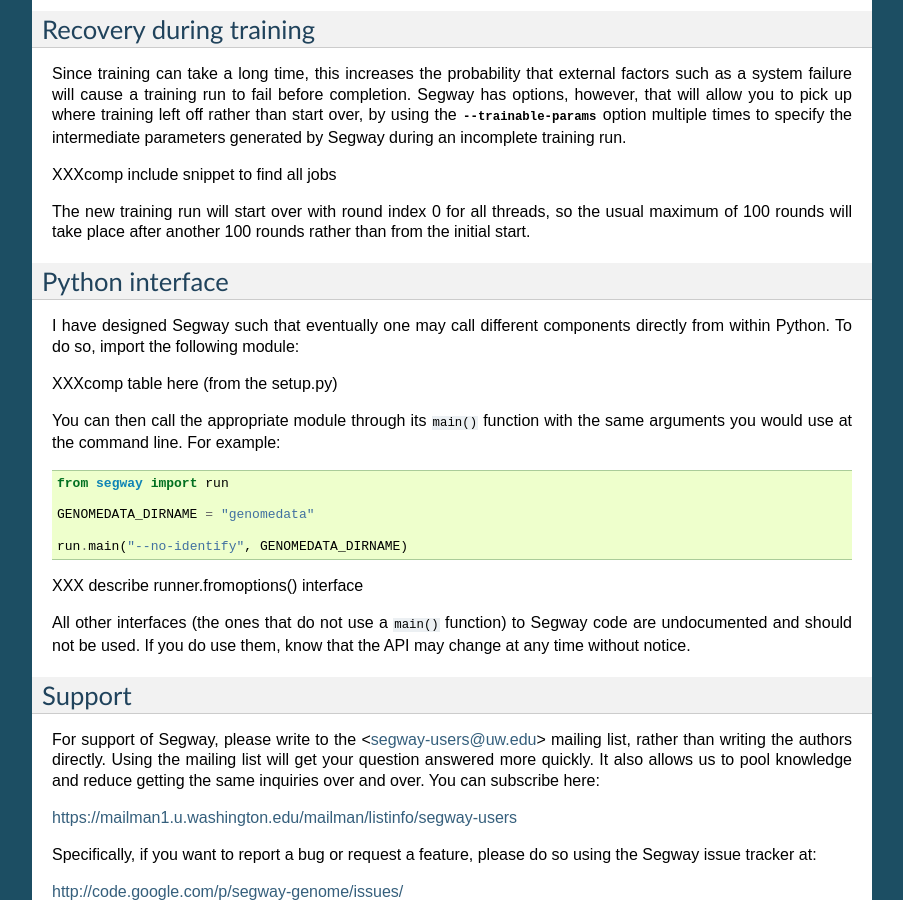
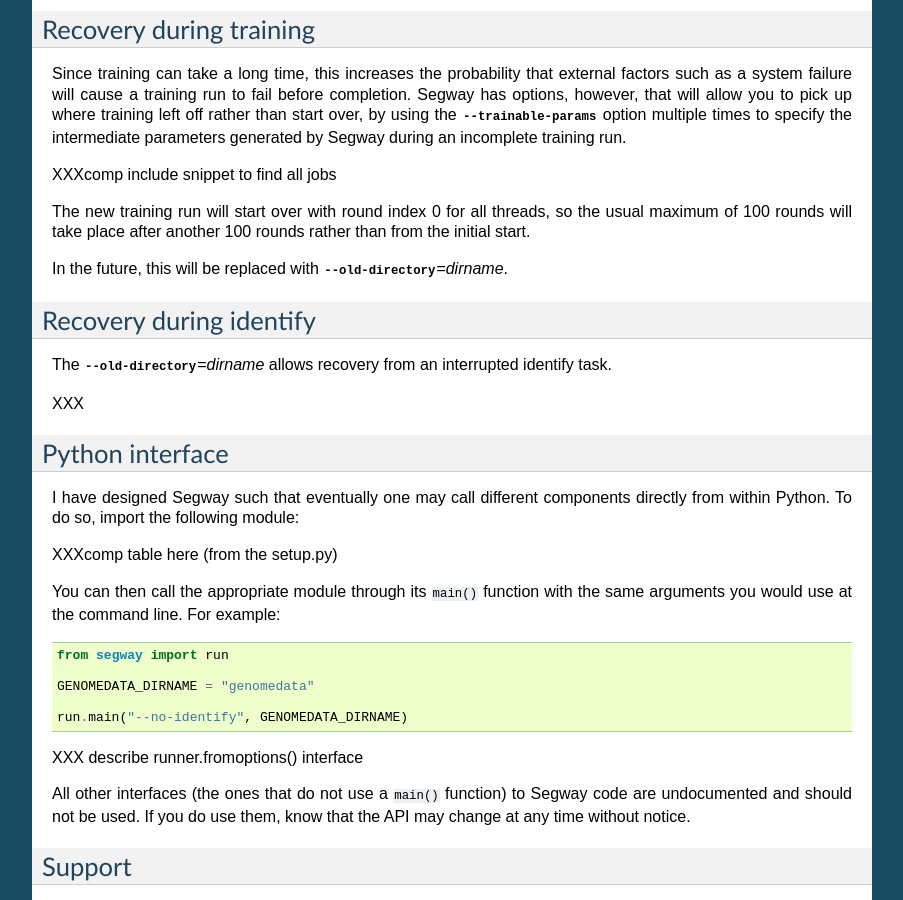
Before and after one commit to hoffmangroup/segway, a Sphinx documentation site: the page built from doc/segway.rst, in a window 1280 px wide and 900 px high, scrolled down 6030 px. Shown: the whole window, without its empty margins (198-1101 px from the left). Built offline with Sphinx 7.4.7, drawn with Linux system fonts in a browser that asks for light colours; some of the changed text lies outside the part shown.

```diff
--- a/doc/segway.rst
+++ b/doc/segway.rst
@@ -397,6 +397,16 @@ The new training run will start over with round index 0 for all
 threads, so the usual maximum of 100 rounds will take place after
 another 100 rounds rather than from the initial start.
 
+In the future, this will be replaced with :option:`--old-directory`\=\
+*dirname*.
+
+Recovery during identify
+========================
+The :option:`--old-directory`\=\ *dirname* allows recovery from an
+interrupted identify task.
+
+XXX
+
 Python interface
 ================
 I have designed Segway such that eventually one may call different
--- a/install.py
+++ b/install.py
@@ -15,7 +15,7 @@ code.
 """
 import platform
 
-PKG_VERSION = "0.1.20"
+PKG_VERSION = "0.1.21"
 GMTK_VERSION = "20091016"
 
 ####################### BEGIN COMMON CODE HEADER #####################
@@ -95,7 +95,7 @@ GMTK_URL = "http://noble.gs.washington.edu/proj/segway/gmtk/" \
 
 SEGWAY_USER = "segway"
 SEGWAY_URL = "http://noble.gs.washington.edu/proj/segway/src/" \
-    "segway-%s.tar.gz" % SEGWAY_VERSION
+    "segway-%s.tar.gz" % PKG_VERSION
 
 
 LSF_DRMAA_INSTALL_SCRIPT = """
--- a/setup.py
+++ b/setup.py
@@ -5,7 +5,7 @@
 LONG_DESCRIPTION
 """
 
-__version__ = "0.1.20"
+__version__ = "0.1.21"
 
 # Copyright 2008-2009 Michael M. Hoffman <mmh1@washington.edu>
 
```
Also changed, not shown: 1 other file.
